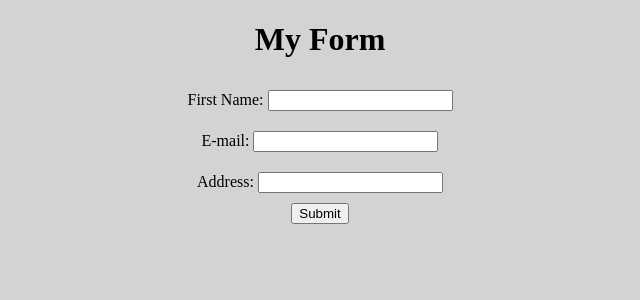
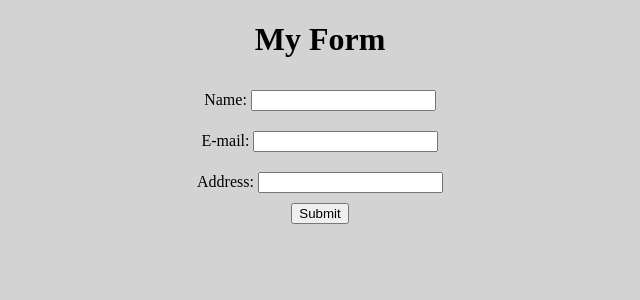
Before and after one commit to fallouua92/seye-technology, a PHP site: page /form.php in a window 1280 px wide. Shown: the top 300 px of the page, without its empty margins (320-960 px from the left). Run offline with PHP 8.4, Linux system fonts and the light colour scheme.

Commit message:
Update form.php

```diff
--- a/form.php
+++ b/form.php
@@ -24,7 +24,7 @@
     <body>
         <h1>My Form</h1>
         <form action="demo_backend.php" method="POST">
-        <div class= "form_name">First Name: <input type="text" name="name"><br></div>
+        <div class= "form_name">Name: <input type="text" name="name"><br></div>
         <div class= "form_email">E-mail: <input type="text" name="email"><br></div>
         <div class= "form_address">Address: <input type="text" name="address"><br></div>
          <div class= "sub_button"><input type="submit"></div>
```
